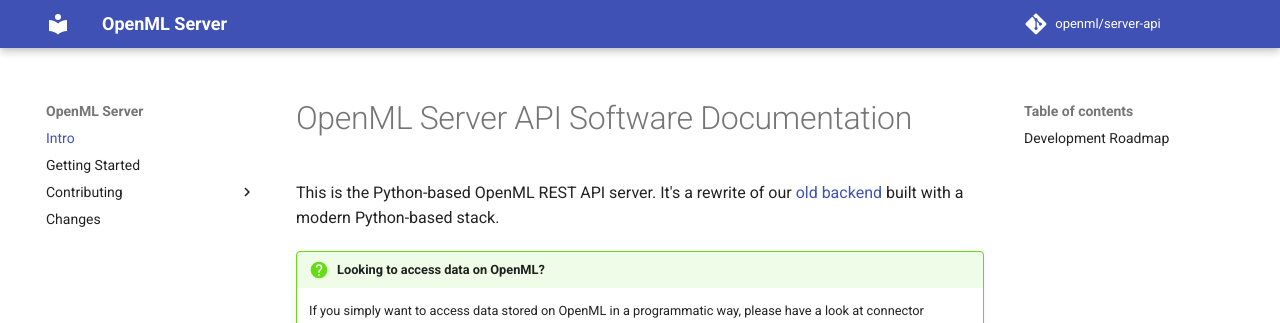
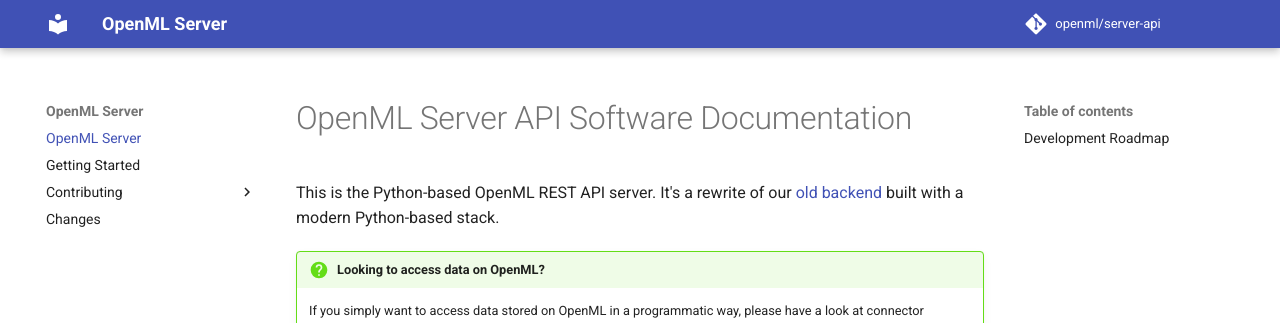
Before and after one commit to openml/server-api, an MkDocs documentation site: the page built from docs/index.md, in a window 1280 px wide. Shown: the top 323 px of the page. Built offline with MkDocs 1.6.1 and Material for MkDocs 9.7.7, drawn with Linux system fonts in a browser that asks for light colours; comment, search, counter and statistics services are not loaded.

```diff
--- a/mkdocs.yml
+++ b/mkdocs.yml
@@ -13,14 +13,16 @@ theme:
     - content.code.copy
 
 nav:
-  - Intro: index.md
+  - OpenML Server: index.md
   - Getting Started: installation.md
+
   - Contributing:
       - contributing/index.md
       - Development: contributing/contributing.md
       - Tests: contributing/tests.md
       - Documentation: contributing/documentation.md
       - Project Overview: contributing/project_overview.md
+
   - Changes: migration.md
 
 markdown_extensions:
```
